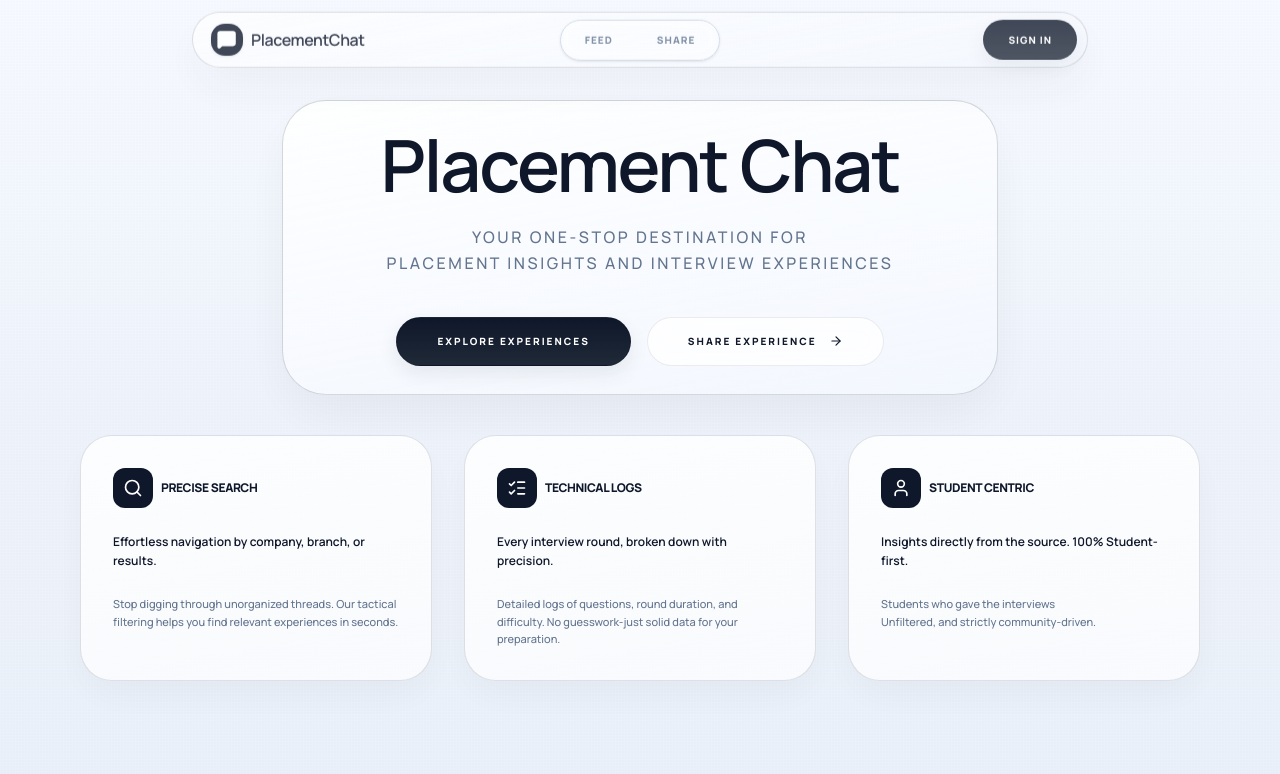
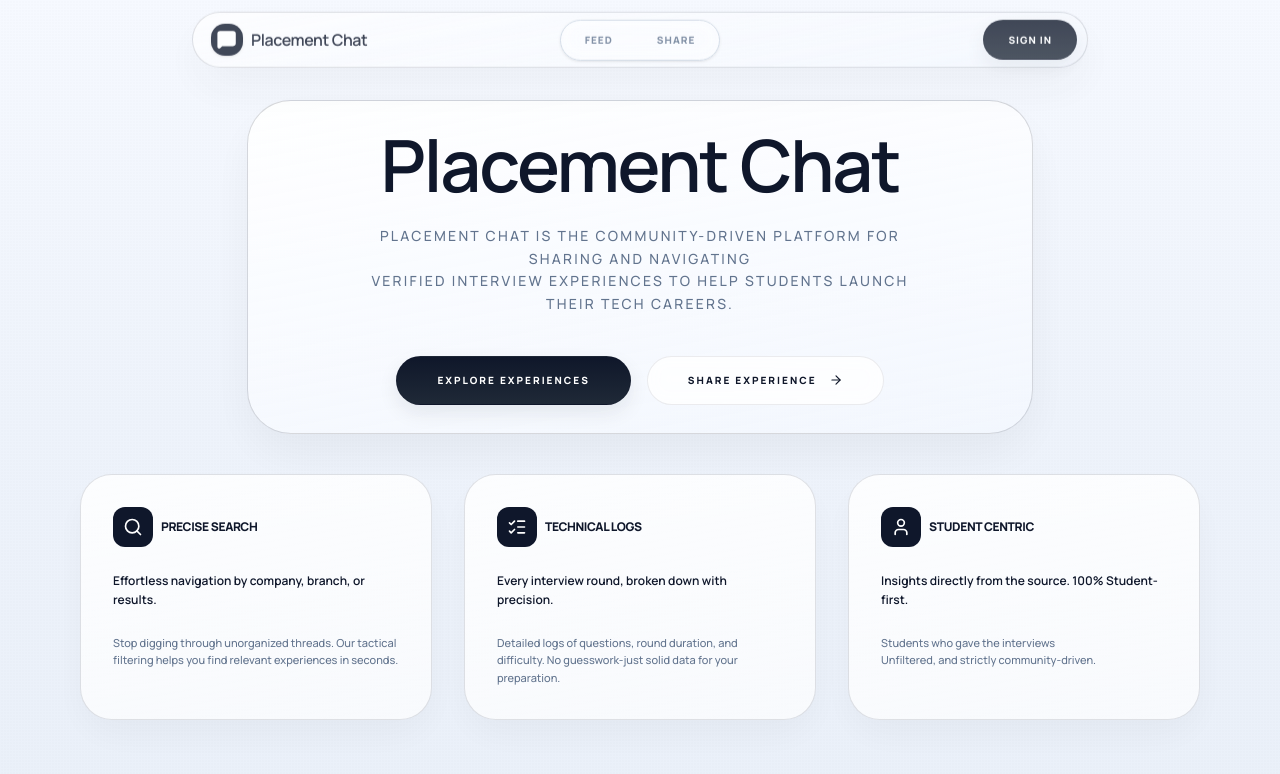
Before and after one commit to ashp15205/Placement-Chat, a Next.js app: page / in a window 1280 px wide. Shown: the top 774 px of the page. Built offline with nearby package versions, Linux system fonts and the light colour scheme; no server answers; the database is empty.

Commit message:
Standardized brand to 'Placement Chat' and explicitly defined application purpose for Google verification

```diff
--- a/app/layout.tsx
+++ b/app/layout.tsx
@@ -19,11 +19,11 @@ const jetbrainsMono = JetBrains_Mono({
 
 export const metadata: Metadata = {
   title: {
-    default: "PlacementChat - Decode the Interview. Own the Offer.",
-    template: "%s - PlacementChat",
+    default: "Placement Chat - Decode the Interview. Own the Offer.",
+    template: "%s - Placement Chat",
   },
   description: "The premier hub for verified internship and placement interview intelligence. Access high-quality, student-driven data for SDE, Core, and Management roles. Decode the interview, own the offer.",
-  keywords: ["placement", "internship", "interview experiences", "SDE", "engineering", "college placements", "PlacementChat", "interview preparation"],
+  keywords: ["placement", "internship", "interview experiences", "SDE", "engineering", "college placements", "Placement Chat", "interview preparation"],
   authors: [{ name: "Ashish Patil" }],
   creator: "Ashish Patil",
   metadataBase: new URL("https://placementchat.vercel.app"),
@@ -31,15 +31,15 @@ export const metadata: Metadata = {
     type: "website",
     locale: "en_US",
     url: "https://placementchat.vercel.app",
-    title: "PlacementChat | Peer-to-Peer Interview Intelligence",
+    title: "Placement Chat | Peer-to-Peer Interview Intelligence",
     description: "Navigate your career with real-world interview insights from fellow students. Verified logs for DSA, System Design, and more.",
-    siteName: "PlacementChat",
+    siteName: "Placement Chat",
     images: [
       {
         url: "/og-image.png",
         width: 1200,
         height: 700,
-        alt: "PlacementChat - Verified Interview Experiences",
+        alt: "Placement Chat - Verified Interview Experiences",
       },
     ],
   },
--- a/app/page-client.tsx
+++ b/app/page-client.tsx
@@ -63,8 +63,9 @@ export default function LandingClient() {
         <h1 className="text-balance text-3xl font-semibold tracking-tight text-slate-900 sm:text-6xl md:text-7xl">
           Placement Chat
         </h1>
-        <p className="mx-auto mt-6 max-w-2xl px-4 text-[10px] font-medium text-slate-500 sm:px-12 sm:text-base uppercase tracking-[0.16em]">
-          Your one-stop destination for <br />placement insights and interview experiences
+        <p className="mx-auto mt-6 max-w-2xl px-4 text-[10px] font-medium text-slate-500 sm:px-12 sm:text-sm uppercase tracking-[0.16em]">
+          Placement Chat is the community-driven platform for sharing and navigating <br />
+          verified interview experiences to help students launch their tech careers.
         </p>
         <section className="mt-10 flex flex-col items-center gap-4 sm:flex-row sm:justify-center animate-in fade-in slide-in-from-bottom-8 duration-1000 delay-500">
           <Link
--- a/components/site-chrome.tsx
+++ b/components/site-chrome.tsx
@@ -72,9 +72,9 @@ export function Navbar() {
             className="flex items-center gap-2 px-3 group transition-opacity active:opacity-70"
           >
             <Logo className="h-7 w-7 sm:h-8 sm:w-8" variant="default" />
-            <span className="hidden text-sm font-semibold tracking-tight text-slate-900 transition-colors group-hover:text-slate-700 sm:inline sm:text-base">
-              PlacementChat
-            </span>
+              <span className="hidden text-sm font-semibold tracking-tight text-slate-900 transition-colors group-hover:text-slate-700 sm:inline sm:text-base">
+                Placement Chat
+              </span>
           </Link>
         </div>
 
@@ -264,7 +264,7 @@ export function Footer() {
             <Link href="/" className="group flex items-center gap-2">
               <Logo className="h-6 w-6 transition-transform group-hover:scale-110" />
               <span className="text-[11px] font-black uppercase tracking-[0.16em] text-slate-800">
-                PlacementChat
+                Placement Chat
               </span>
             </Link>
           </div>
@@ -304,7 +304,7 @@ export function Footer() {
 
         <div className="mt-1 flex flex-col items-center justify-center gap-1">
           <div className="text-[10px] font-black tracking-[0.14em] text-slate-500 opacity-60">
-            © 2026 PlacementChat
+            © 2026 Placement Chat
           </div>
           <div className="flex items-center gap-4 text-[9px] font-black uppercase tracking-widest text-slate-400">
             <Link href="/privacy" className="hover:text-slate-900 transition-colors">Privacy Policy</Link>
```
